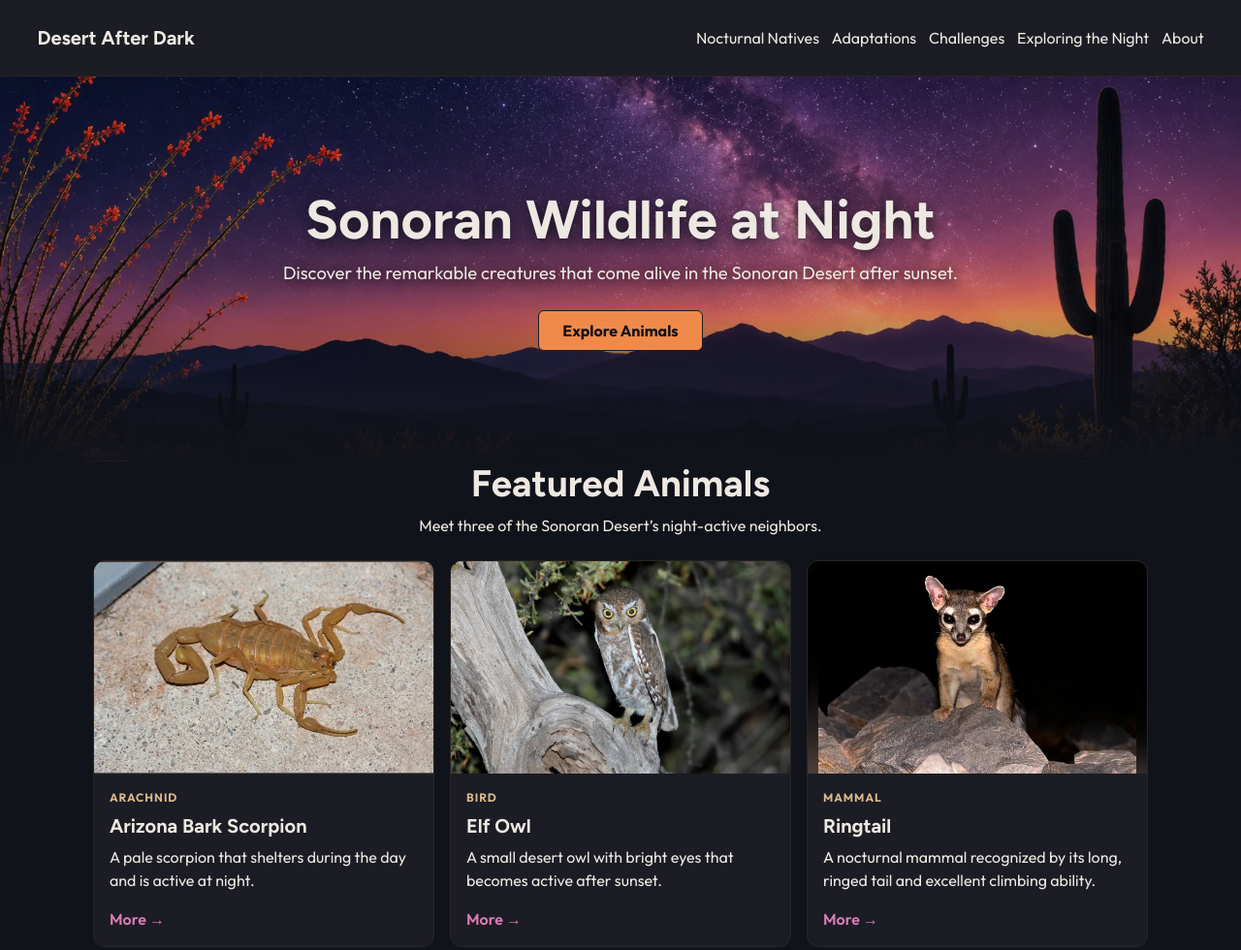
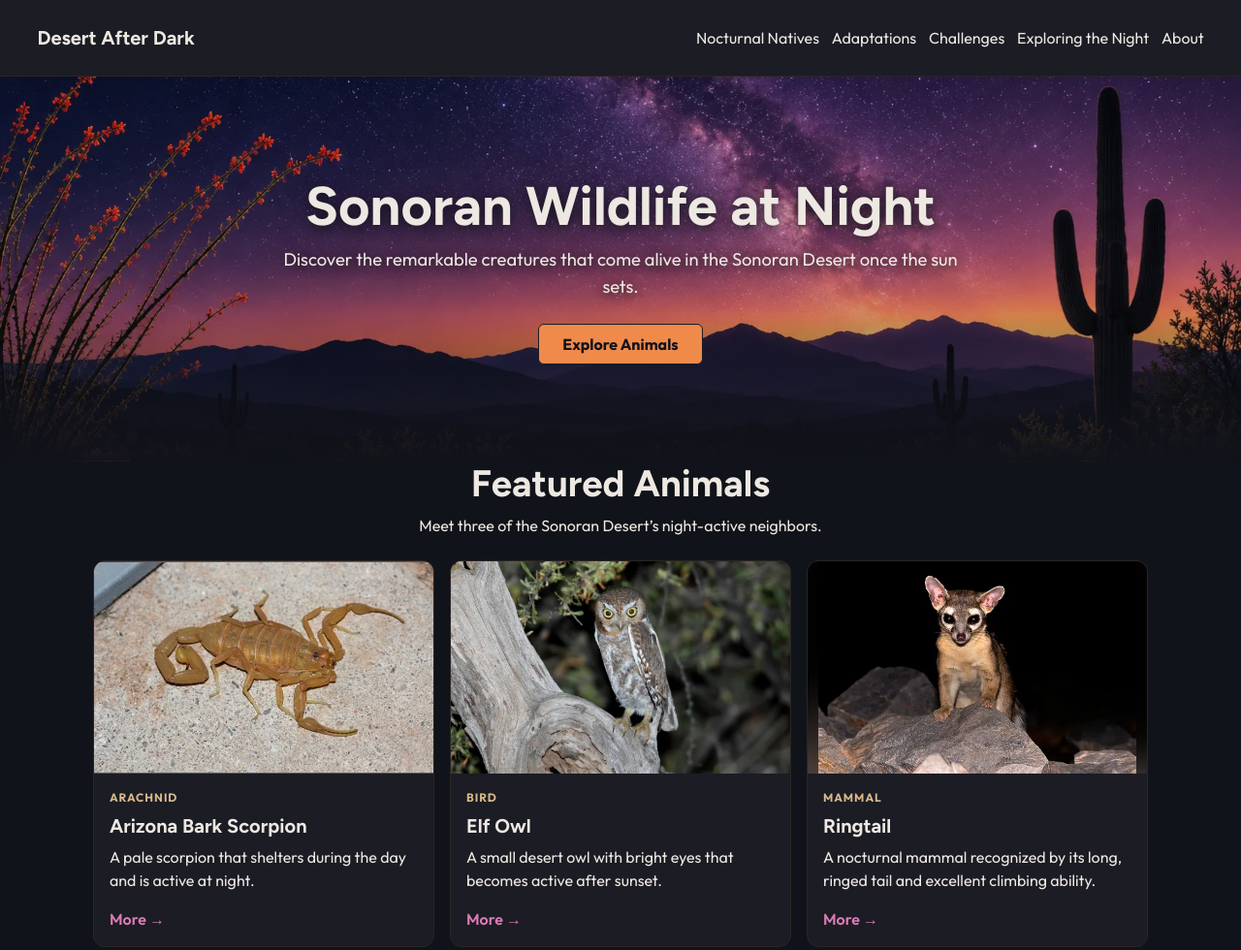
Before and after one commit to krfowler415/GIT414-Deliverable-4, a plain HTML site: page index.html in a window 1280 px wide. Shown: the top 980 px of the page at 97% size. Drawn offline with Linux system fonts and the light colour scheme.

Commit message:
Update hero description text in index.html

```diff
--- a/index.html
+++ b/index.html
@@ -37,7 +37,7 @@
   <main id="main" class="container">
     <section class="hero" aria-labelledby="page-title">
       <h1 id="page-title">Sonoran Wildlife at Night</h1>
-      <p class="hero-description u-max-text">Discover the remarkable creatures that come alive in the Sonoran Desert after sunset.</p>
+      <p class="hero-description u-max-text">Discover the remarkable creatures that come alive in the Sonoran Desert once the sun sets.</p>
       <a class="button" href="#animals">Explore Animals</a>
     </section>
 
```
